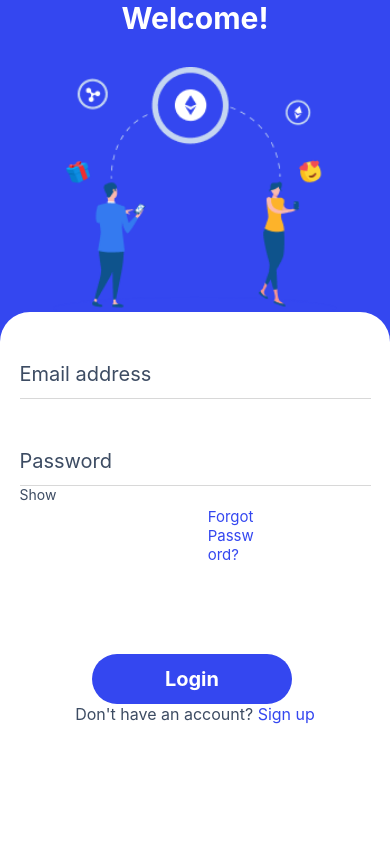
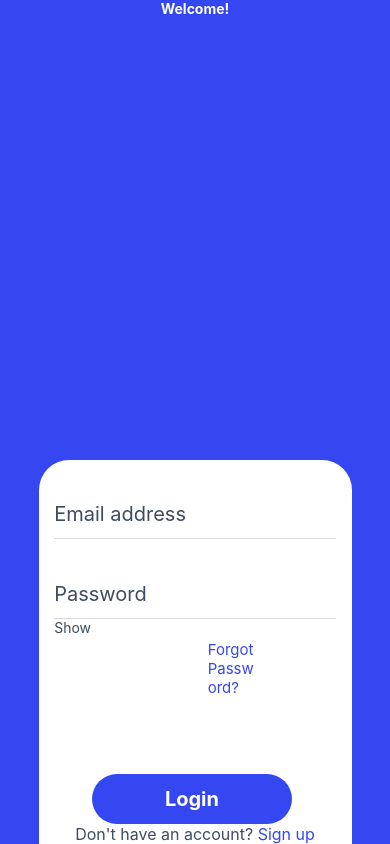
Before and after one commit to Ogochukwu5000/Crypto-app, a React Native app: screen /Login in a window 390 px wide. Built offline with nearby package versions, Linux system fonts and the light colour scheme; what react-native-responsive-dimensions would draw is missing.

Commit message:
welcome header font size changed

```diff
--- a/src/components/LoginScreen Component/LoginScreen.tsx
+++ b/src/components/LoginScreen Component/LoginScreen.tsx
@@ -15,6 +15,11 @@ import { useDispatch } from 'react-redux';
 import axios from 'axios';
 import Loading from '../LoadingScreen Component/LoadingScreen';
 import { BASE_URL } from '../../constants/config';
+import {
+  responsiveHeight,
+  responsiveWidth,
+  responsiveFontSize
+} from "react-native-responsive-dimensions";
 
 function LoginScreen(): JSX.Element {
   const [email, setEmail] = useState('');
@@ -160,19 +165,19 @@ const styles = StyleSheet.create({
     alignItems: 'center',
   },
   image: {
-    width: '90%',
-    height: '30%',
-    marginTop: '8%',
+    width: responsiveWidth(100),
+    height: responsiveHeight(35),
+    marginTop: responsiveHeight(5),
   },
   welcomeHeader: {
     color: '#fff',
-    fontSize: 30,
+    fontSize: responsiveFontSize(4),
     fontWeight: 'bold',
   },
   bottomHalfLoginModal: {
     backgroundColor: '#fff',
-    width: '100%',
-    height: '63%',
+    width: responsiveWidth(100),
+    height: responsiveHeight(50),
     borderTopLeftRadius: 30,
     borderTopRightRadius: 30,
     alignItems: 'center',
```
